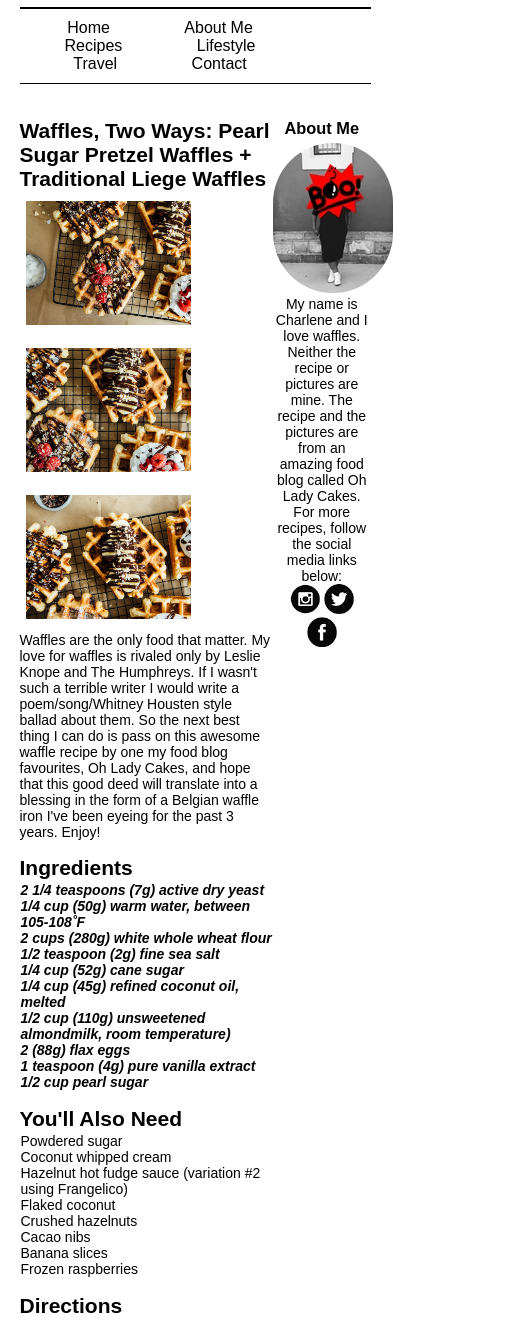
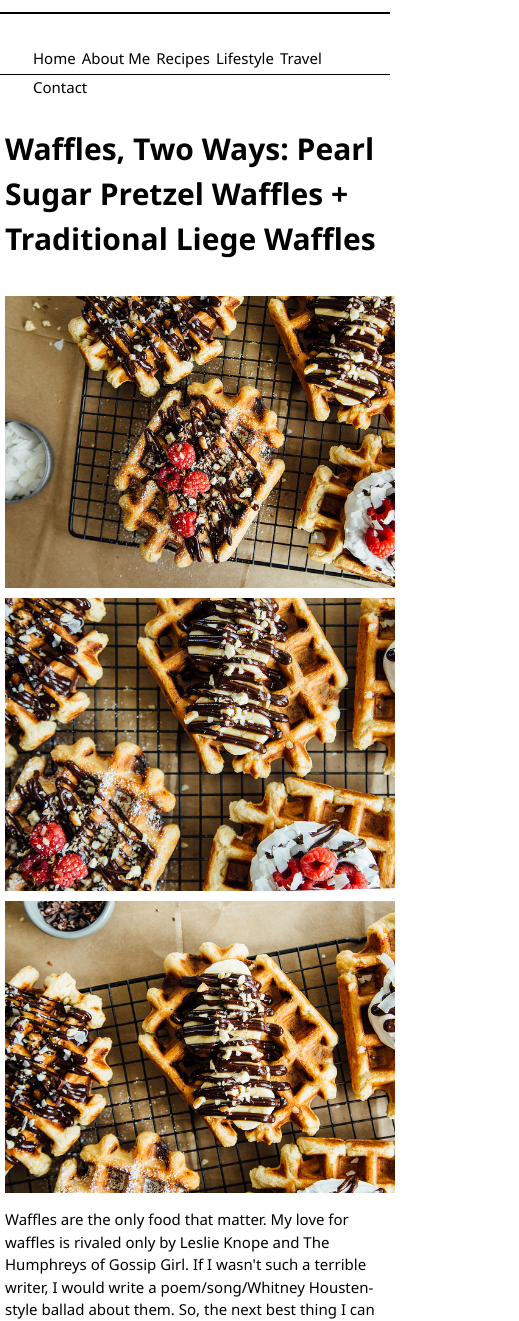
Before and after one commit to isthischarlene/Recipe-Project, a plain HTML site: page recipechallenge.html in a window 390 px wide. Shown: the part 200-1521 px from the top of the page, 519 px wide, since content can reach past the window. Drawn offline with Linux system fonts and the light colour scheme; a web font is replaced by a local one.

Commit message:
Fixed a few things. Cleaned up my code. Added comments. Fixed HTML and CSS layout. Still unable to make web page fully responsive.

```diff
--- a/recipechallenge.css
+++ b/recipechallenge.css
@@ -1,13 +1,11 @@
-* {
-    box-sizing: border-box;
-    padding: 0;
-    margin: 0;
-}
+/*Body*/
 
 body {
-    font-family: 'Muli', sans-serif;
-    width: 100%;
-    height: 100%;
+    font-family: 'Segoe UI', Tahoma, Geneva, Verdana, sans-serif;
+    font-size: 15px;
+    line-height: 1.5;
+    width: 80%;
+    margin: auto;
 }
 
 .logo {
@@ -16,90 +14,102 @@ body {
     margin-right: auto }
 }
 
-#main h1 {
-    font-size: 100px;
-    margin-left: 5%;
+.container {
+    width: 70%;
+    margin: auto;
 }
 
+/*Navigation Bar*/
 .navbar {
-    width: 90%;
-    margin-left: 5%;
+    width: 100%;
+    margin: 0;
     text-align: center;
 }
 
 .navbar ul {
-    margin: 0;
-    padding: 10px;
-    list-style: none;
-    margin-top: 10px;
+    padding: 30px;
+    list-style-type: none;
     border-top: 2px solid black;
     border-bottom: 1px solid black;
-}
-
-#main img {
-    padding: 10px 6px;
-    width: 70%;
-    position: relative;
-}
-.navbar li {
-    display: inline-block;
-    margin-right: 70px;
 }
 
 .navbar li a {
     text-decoration: none;
     color: black;
+    float: left;
+    padding-right: 20px;
+    padding-bottom: 100px;
 }
 
-.content ul {
+/*Main*/
+.main {
+    width: 75%;
+    float: left;
+}
+
+.main h2 {
+    font-size: 30px;
+}
+
+
+.main .mainpictures {
+    max-width: 100%;
+    height: auto;
+    display: block;
+    padding-top: 10px;
+}
+
+.main ul {
     list-style-type: none;
     padding: 1px;
     margin-top: 1px;
+    font-weight: bold;
+    font-style: italic;
 }
 
-.content ol {
+.main ol {
     padding: 15px;
     margin-top: 1px;
 }
 
-#main {
-    width: 65%;
-    height: 2600px;
-    float: left;
-    font-size: 14px;
-    margin-left: 5%;
-    margin-top: 35px;
+/*Nutritional Table*/
+.nutritiontable {
+    width: 100%;
+    border-collapse: collapse;
+    margin-top: 0;
+    margin-bottom: 30px;
 }
 
-tr:nth-child(odd) {
-    background-color: grey;
-}
-
-.nutritiontable, th, td {
-    border: 1px solid #ddd;
-    padding: 5px;
-    text-align: center;
-    font-size: 13px;
+.nutritiontable h3 {
+    text-align: left;
 }
 
 .nutritiontable th {
-    padding: 12px;
+    padding: 2px;
     padding-bottom: 12px;
     text-align: center;
     color: black;
 }
 
+.nutritiontable, th, td {
+    border: 1px solid lightgrey;
+    text-align: center;
+    font-size: 13px;
+}
+
+.nutritiontable tr:nth-child(odd) {
+    background-color: grey;
+    padding: 0;
+}
+
+/*Sidebar*/
 #sidebar {
     width: 25%;
-    height: 2600px;
     float: right;
-    font-size: 14px;
-    margin-right: 5%;
-    margin-top: 35px;
     text-align: center;
 }
 
-#portrait {
+#sidebar #portrait {
     padding: 0;
     border-radius: 100px;
     margin-top: 5px;
@@ -110,16 +120,58 @@ tr:nth-child(odd) {
     height: 30px;
 }
 
-.footer {
+/*Footer*/
+footer {
     background-color: grey;
     clear: both;
     bottom: 0;
-    font-size: 13px;
-    margin-left: 5%;
-    width: 90%;
-    text-align: center;
+    font-size: 12px;
 }
- footer ul {
+
+footer ul {
     list-style-type: square;
-    list-style-position: inside;
  }
+
+/*Media Queries*/
+
+/*Responsive screen for cellphones iphone 6/7/8 Plus*/
+@media screen and (max-width: 414px) {
+
+    body {
+        width: 100%;
+    }
+
+    .navbar {
+      display: block;
+    }
+
+    .navbar li a {
+        padding: 3px;
+    }
+
+    .main {
+        width: 100%;
+        margin: 0;
+        margin-left: 5px;
+    }
+    #sidebar {
+        clear: both;
+        float: none;
+        width: 100%;
+        margin: 0;
+        margin-left: 5px;
+    }
+
+    .nutritiontable th, td {
+        width: 50%;
+        padding: 0;
+    }
+
+    footer {
+        background-color: blueviolet;
+        clear: both;
+    }
+
+}
+
+/*Responsive screen for tablets*/
--- a/recipechallenge.html
+++ b/recipechallenge.html
@@ -3,53 +3,57 @@
 <head>
 <title>Lesson Two Challenge</title>
     <meta charset="utf-8">
-    <link href="https://fonts.googleapis.com/css?family=Muli" rel="stylesheet">
+    <meta name="viewport" content="width=device-width, initial-scale=1">
     <link rel="stylesheet" type="text/css" href="recipechallenge.css">
 </head>
+
 <body>
-
 <!-- Navigation Bar -->
 <header>
+    <img src="images/logo.jpg" alt="logo" class="logo">
         <div class="navbar">
-        <img src="images/logo.jpg" alt="logo" class="logo">
             <nav>
                 <ul>
-                    <li class ="menu"><a href="#">Home</a></li>
-                    <li class ="menu"><a href="#">About Me</a></li>
-                    <li class ="menu"><a href="#">Recipes</a></li>
-                    <li class ="menu"><a href="#">Lifestyle</a></li>
-                    <li class ="menu"><a href="#">Travel</a></li>
-                    <li class ="menu"><a href="#">Contact</a></li>
+                    <li><a href="#">Home</a></li>
+                    <li><a href="#">About Me</a></li>
+                    <li><a href="#">Recipes</a></li>
+                    <li><a href="#">Lifestyle</a></li>
+                    <li><a href="#">Travel</a></li>
+                    <li><a href="#">Contact</a></li>
                 </ul>
             </nav>
         </div>
 </header>
 
+ <!--Main Content-->
     <section>
-        <div id="main">
-            <h1>Waffles, Two Ways: Pearl Sugar Pretzel Waffles + Traditional Liege Waffles</h1>
+        <div class="main">
+            <article>
+                <div class="content">
+                    <h2>Waffles, Two Ways: Pearl Sugar Pretzel Waffles + Traditional Liege Waffles</h2>
                         <img src="images/wafflemain.jpg" alt="picture of waffles" class="mainpictures">
                         <img src="images/wafflesalltoppings.jpg" alt="picture of different toppings on waffles" class="mainpictures">
-            <img src="images/wafflesbanana.jpg" alt="picture of banana toppings on waffle">
-            <article>
+                        <img src="images/wafflesbanana.jpg" alt="picture of banana toppings on waffle" class="mainpictures">
+                </div>
+
                 <div class="content">
-                    <p>Waffles are the only food that matter. My love for waffles is rivaled only by Leslie Knope and The Humphreys. If I wasn't such a terrible writer I would write a poem/song/Whitney Housten style ballad about them. So the next best thing I can do is pass on this awesome waffle recipe by one my food blog favourites, Oh Lady Cakes, and hope that this good deed will translate into a blessing in the form of a Belgian waffle iron I've been eyeing for the past 3 years. Enjoy!</p>
-                    <br>
-                    <h2>Ingredients</h2>
+                    <p>Waffles are the only food that matter. My love for waffles is rivaled only by Leslie Knope and The Humphreys of Gossip Girl. If I wasn't such a terrible writer, I would write a poem/song/Whitney Housten-style ballad about them. So, the next best thing I can do is pass on this awesome waffle recipe by one my food blog favourites, Oh Lady Cakes, and hope that this good deed will translate into a blessing in the form of the Belgian waffle iron I've been eyeing for the past 3 years. Enjoy!</p>
+                    <div id="ingredients">
+                        <h3>Ingredients</h3>
                             <ul>
-                            <li><em><strong>2 1/4 teaspoons (7g) active dry yeast</strong></em></li>
-                            <li><em><strong>1/4 cup (50g) warm water, between 105-108˚F</strong></em></li>
-                            <li><em><strong>2 cups (280g) white whole wheat flour</strong></em></li>
-                            <li><em><strong>1/2 teaspoon (2g) fine sea salt</strong></em></li>
-                            <li><em><strong>1/4 cup (52g) cane sugar</strong></em></li>
-                            <li><em><strong>1/4 cup (45g) refined coconut oil, melted</strong></em></li>
-                            <li><em><strong>1/2 cup (110g) unsweetened almondmilk, room temperature)</strong></em></li>
-                            <li><em><strong>2 (88g) flax eggs</strong></em></li>
-                            <li><em><strong>1 teaspoon (4g) pure vanilla extract</strong></em></li>
-                            <li><em><strong>1/2 cup pearl sugar</strong></em></li>
+                                <li> 1/4 teaspoons (7g) active dry yeast</li>
+                                <li>1/4 cup (50g) warm water, between 105-108˚F</li>
+                                <li>2 cups (280g) white whole wheat flour</li>
+                                <li>1/2 teaspoon (2g) fine sea salt</li>
+                                <li>1/4 cup (52g) cane sugar</li>
+                                <li>1/4 cup (45g) refined coconut oil, melted</li>
+                                <li>1/2 cup (110g) unsweetened almondmilk, room temperature)</li>
+                                <li>2 (88g) flax eggs</li>
+                                <li>1 teaspoon (4g) pure vanilla extract</li>
+                                <li>1/2 cup pearl sugar</li>
                             </ul>
-                    <br>
-                    <h2>You'll Also Need</h2>
+
+                        <h3>You'll Also Need</h3>
                             <ul>
                                 <li>Powdered sugar</li>
                                 <li>Coconut whipped cream</li>
@@ -61,11 +65,13 @@
                                 <li>Frozen raspberries</li>
                             </ul>
                     </div>
+                </div>
             </article>
-            <br>
+
             <article>
                 <div class="content">
-                    <h2>Directions</h2>
+                    <div id="directions">
+                        <h3>Directions</h3>
                             <ol>
                                 <li>In a small bowl, stir together the water and yeast; sprinkle with a small pinch of sugar and set aside for 10-15 minutes, until foamy. In a large mixing bowl, whisk together the flour, salt, and sugar.</li>
                                 <li>When the yeast has proofed, create a well in the center of the dry ingredients and add the yeast mixture, oil, almondmilk, flax eggs, and vanilla extract. Stir, using a sturdy spatula, just until combined then fold in the pearl sugar</li>
@@ -76,17 +82,16 @@
                                 <li>Once dipped, transfer back to the baking sheet. Spray the preheated waffle maker with oil (you'll likely have to do it between each waffle) and cook waffles according to the manufacturer's instructions.</li>
                                 <li>To keep waffles warm, place them on a baking sheet in a 200˚F oven. When you're ready to serve, top with all your favorite things (a handful of mine are listed above) (and make for next-level waffles). My favorite combination is sliced bananas, hot fudge sauce, and crushed hazelnuts. Easy caramel sauce would be good on top, too.</li>
                             </ol>
-
-                        <p><strong>For traditional Liege waffles:</strong> Once the dough has sat at room temperature for an hour, preheat your waffle maker. Once preheated, spray with oil and add 1/2-3/4 cup of dough to the maker and cook according to the manufacturer’s instructions.
-                        </p>
+                        <p><strong>For traditional Liege waffles:</strong> Once the dough has sat at room temperature for an hour, preheat your waffle maker. Once preheated, spray with oil and add 1/2-3/4 cup of dough to the maker and cook according to the manufacturer’s instructions.</p>
                         <p>Yield: 4-5 waffles</p>
                     </div>
+                </div>
             </article>
-            <br>
-            <article>
-                    <div class="table">
-                        <p><strong>NUTRITION PER SERVING</strong></p>
-                            <table id="nutritiontable">
+
+            <div class="content">
+                    <div class="nutritiontable">
+                        <h3>Nutrition Per Serving</h3>
+                            <table>
                                 <tr>
                                     <th>Serving Size</th>
                                     <th>Calories</th>
@@ -109,16 +114,22 @@
                                 </tr>
                             </table>
                     </div>
-            </article>
+                </div>
+
+
+
         </div>
     </section>
 
+    <!--Sidebar-->
         <aside>
             <div id="sidebar">
                 <h3>About Me</h3>
                     <img src="images/portrait.jpg" alt="picture of author" id="portrait">
-        <div class="aboutme">
+
                     <p>My name is Charlene and I love waffles. Neither the recipe or pictures are mine. The recipe and the pictures are from an amazing food blog called Oh Lady Cakes. For more recipes, follow the social media links below:</p>
+
+                    <div class="socialmedia">
                         <a href="https://www.instagram.com/ohladycakes/" target="_blank"><img src="images/instagramicon.png" alt="Link to Instagram Page" class="social-media"></a>
                         <a href="https://twitter.com/ohladycakes" target="_blank"><img src="images/twittericon.png" alt="Link to Twitter Page" class="social-media"></a>
                         <a href="https://www.facebook.com/ohladycakes/" target="_blank"><img src="images/facebookicon.png" alt="Link to Facebook Page" class="social-media"></a>
@@ -128,15 +139,13 @@
 
     <!-- Footer -->
         <footer>
-    <div class="footer"
-    ><h4>What I learned</h4>
+            <h4>What I learned</h4>
                 <ul>
                     <li>How to style a table</li>
                     <li>How to do a horizontal navigation bar</li>
                     <li>That CSS is the worst but I'll get there :)</li>
                 </ul>
-    <p>Poorly Coded by Charlene in 2019</p></div>
+            <p>Poorly coded by Charlene in 2019</p>
         </footer>
-
 </body>
 </html>
```
Lines whose indentation alone changed are shown as unchanged.
